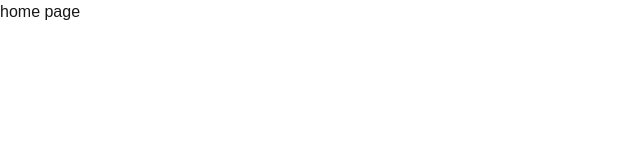
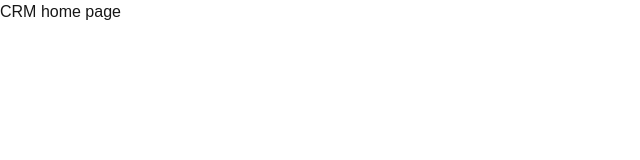
Before and after one commit to Manish511T/CRM, a Next.js app: page / in a window 1280 px wide. Shown: the top 160 px of the page, without its empty margins (0-640 px from the left). Built offline with nearby package versions, Linux system fonts and the light colour scheme.

Commit message:
change home page to crm page

```diff
--- a/app/page.js
+++ b/app/page.js
@@ -3,7 +3,7 @@ import Image from "next/image";
 export default function Home() {
   return (
     <div>
-      home page
+      CRM home page
     </div>
   );
 }
```
